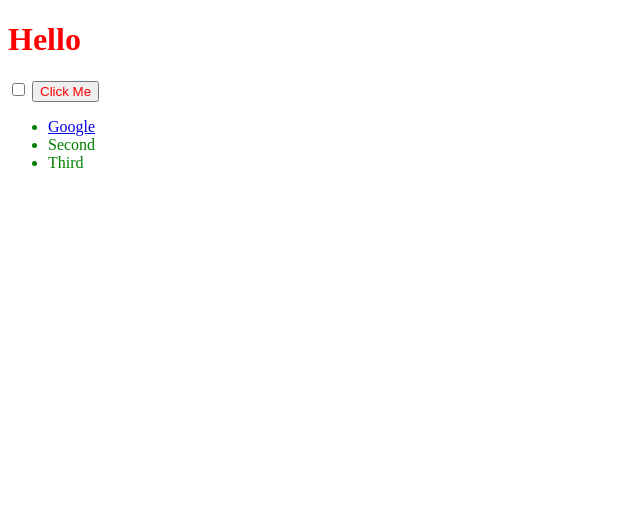
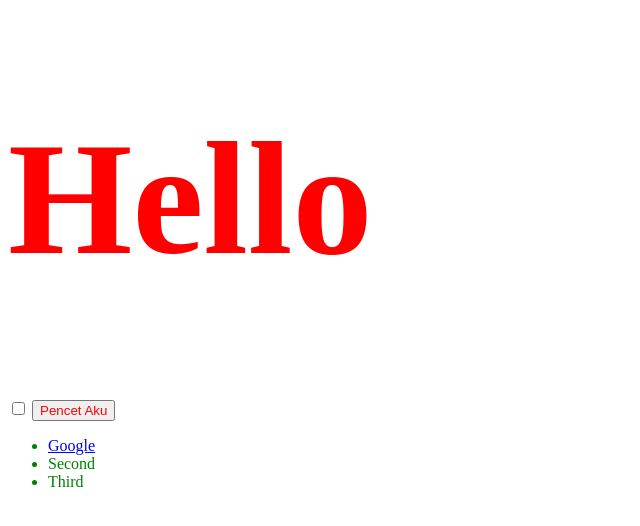
Before and after one commit to arnoldtherigan15/DOM, a plain HTML site: page DOM Challenge Starting Files/index.html in a window 1280 px wide. Shown: the whole page, without its empty margins (0-640 px from the left). Drawn offline with Linux system fonts and the light colour scheme.

Commit message:
add dice challenge

```diff
--- a/DOM Challenge Starting Files/index.js
+++ b/DOM Challenge Starting Files/index.js
@@ -4,3 +4,5 @@ var liArr = document.querySelectorAll('li');
 for (var i = 0; i < liArr.length; i++) {
     liArr[i].style.color = 'green';
 }
+document.querySelector('h1').classList.toggle('h1Fontsize');
+document.querySelector('button').textContent = 'Pencet Aku';
--- a/DOM Challenge Starting Files/styles.css
+++ b/DOM Challenge Starting Files/styles.css
@@ -1,3 +1,6 @@
 h1 {
   color: red;
 }
+.h1Fontsize {
+  font-size: 10rem;
+}
```
